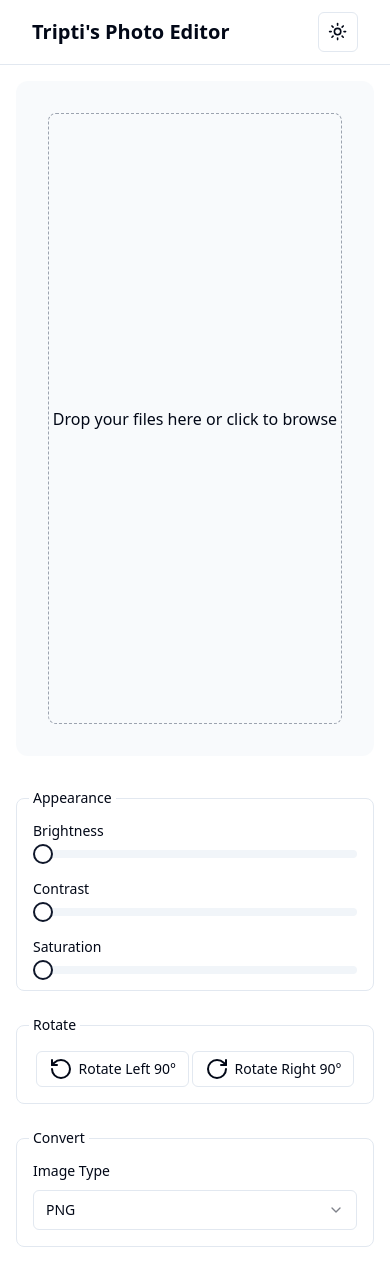
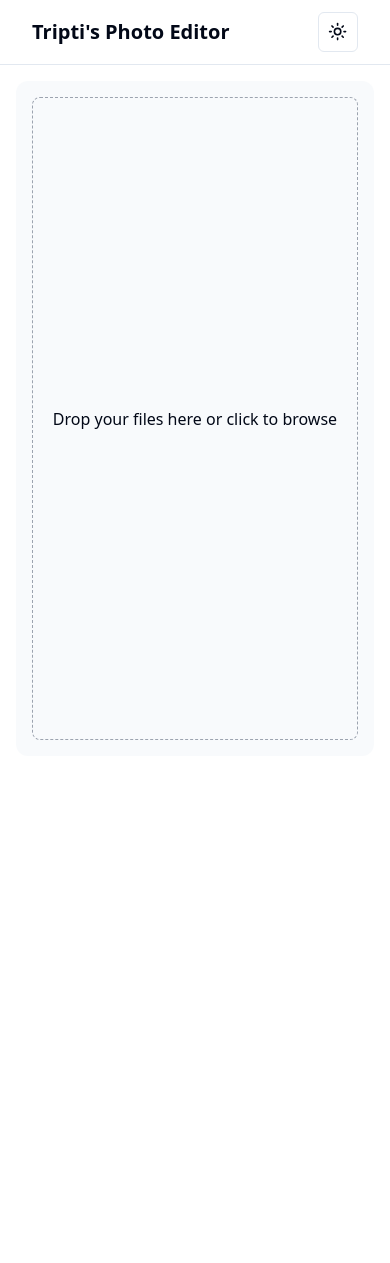
Before and after one commit to AshishKumarD/tripti-image-editor, a React (Vite) app: page / in a window 390 px wide. After the commit the page ends 909 px from the top, so only its background shows below. Built offline with nearby package versions, Linux system fonts and the light colour scheme.

Commit message:
Alpha testing with api

```diff
--- a/src/Dropzone.tsx
+++ b/src/Dropzone.tsx
@@ -1,104 +1,11 @@
-// import { useCallback, useState } from "react"
-// import { useDropzone } from "react-dropzone"
-// import { Button } from "@/components/ui/button"
-
-// export default function MyDropzone() {
-// 	const [dataURL, setDataURL] = useState<string | null>(null)
-// 	const [uploadedURL, setUploadedURL] = useState<string | null>(null)
-
-// 	const onDrop = useCallback((acceptedFiles) => {
-// 		// acceptedFiles.forEach((file) => {
-// 		//   const reader = new FileReader();
-// 		//   reader.onabort = () => console.log("file reading was aborted");
-// 		//   reader.onerror = () => console.log("file reading has failed");
-// 		//   reader.onload = () => {
-// 		//     const binaryStr = reader.result as string;
-// 		//     setDataURL(binaryStr);
-// 		//   };
-// 		//   reader.readAsDataURL(file);
-// 		// });
-// 	}, [])
-
-// 	const { getRootProps, getInputProps, acceptedFiles, isDragActive } =
-// 		useDropzone({ onDrop })
-
-// 	const selectedFile = acceptedFiles[0]
-
-// 	const uploadImage = async () => {
-// 		if (!selectedFile) return
-// 		console.log("Uploading image...", selectedFile)
-// 		return
-// 		const formData = new FormData()
-// 		formData.append("file", selectedFile)
-// 		formData.append(
-// 			"upload_preset",
-// 			import.meta.env.VITE_CLOUDINARY_UPLOAD_PRESET,
-// 		)
-// 		formData.append("api_key", import.meta.env.VITE_CLOUDINARY_API_KEY)
-
-// 		const response = await fetch(`url`, {
-// 			method: "POST",
-// 			body: formData,
-// 		})
-
-// 		const data = await response.json()
-// 		setUploadedURL(data.url)
-// 	}
-
-// 	return (
-// 		<div className="flex h-full w-full flex-col items-center justify-center bg-green-400">
-// 			<div>
-// 				{dataURL ? (
-// 					<div>
-// 						<img src={dataURL} alt="Selected file" />
-// 						<div>
-// 							{uploadedURL ? (
-// 								<span>Uploaded!</span>
-// 							) : (
-// 								<button onClick={uploadImage}>Upload</button>
-// 							)}
-// 							<button onClick={() => setDataURL(null)}>Cancel</button>
-// 						</div>
-// 					</div>
-// 				) : (
-// 					<div {...getRootProps()}>
-// 						<input {...getInputProps()} />
-// 						{isDragActive ? (
-// 							<div>
-// 								<svg
-// 									xmlns="http://www.w3.org/2000/svg"
-// 									viewBox="0 0 24 24"
-// 									height="50"
-// 									width="50"
-// 									fill="currentColor"
-// 								>
-// 									<path d="M1 14.5C1 12.1716 2.22429 10.1291 4.06426 8.9812C4.56469 5.044 7.92686 2 12 2C16.0731 2 19.4353 5.044 19.9357 8.9812C21.7757 10.1291 23 12.1716 23 14.5C23 17.9216 20.3562 20.7257 17 20.9811L7 21C3.64378 20.7257 1 17.9216 1 14.5ZM16.8483 18.9868C19.1817 18.8093 21 16.8561 21 14.5C21 12.927 20.1884 11.4962 18.8771 10.6781L18.0714 10.1754L17.9517 9.23338C17.5735 6.25803 15.0288 4 12 4C8.97116 4 6.42647 6.25803 6.0483 9.23338L5.92856 10.1754L5.12288 10.6781C3.81156 11.4962 3 12.927 3 14.5C3 16.8561 4.81833 18.8093 7.1517 18.9868L7.325 19H16.675L16.8483 18.9868ZM13 13V17H11V13H8L12 8L16 13H13Z"></path>
-// 								</svg>
-// 							</div>
-// 						) : (
-// 							<div className="drag-files">
-// 								Drop your files here or click to browse
-// 							</div>
-// 						)}
-// 					</div>
-// 				)}
-// 			</div>
-// 			{uploadedURL && (
-// 				<a target="_blank" href={uploadedURL} rel="noopener noreferrer">
-// 					<span className="uploaded-url">{uploadedURL}</span>
-// 				</a>
-// 			)}
-// 		</div>
-// 	)
-// }
-
 //@ts-nocheck
 import { useCallback, useState } from "react"
 import { useDropzone } from "react-dropzone"
+import { useImage } from "./lib/imageProvider"
 
 export default function MyDropzone() {
 	const [dataURL, setDataURL] = useState<string | null>(null)
-	const [uploadedURL, setUploadedURL] = useState<string | null>(null)
+	const { imageUrl, setImageUrl } = useImage()
 
 	const onDrop = useCallback((acceptedFiles: File[]) => {
 		acceptedFiles.forEach((file) => {
@@ -113,57 +20,79 @@ export default function MyDropzone() {
 		})
 	}, [])
 
-	const { getRootProps, getInputProps, isDragActive } = useDropzone({ onDrop })
-
 	const uploadImage = async () => {
 		if (!dataURL) return
+
 		const formData = new FormData()
-		formData.append("file", dataURL)
-		// Replace with actual upload logic
-		formData.append("upload_preset", YOUR_UPLOAD_PRESET)
-		formData.append("api_key", YOUR_API_KEY)
 
-		await fetch("YOUR_CLOUDINARY_UPLOAD_URL", {
+		// Convert dataURL to Blob if necessary
+		const blob = await fetch(dataURL).then((res) => res.blob())
+		formData.append("image", blob, "image.png") // Appending with a filename 'image.png'
+
+		try {
+			const response = await fetch("http://localhost:3000/upload", {
 				method: "POST",
 				body: formData,
 			})
-			.then((r) => r.json())
-			.then((data) => {
-				setUploadedURL(data.url)
-			})
+
+			const result = await response.json()
+
+			if (response.ok) {
+				const filename = result.file // Extract filename from response
+
+				// Construct URL to fetch the image
+				const imageUrl = `http://localhost:3000/get/${filename}`
+				setImageUrl(imageUrl) // Update imageUrl in context
+				setDataURL(null) // Clear the dataURL after upload
+			} else {
+				console.error("Upload failed:", result.error)
+			}
+		} catch (error) {
+			console.error("Error uploading image:", error)
+		}
 	}
 
+	// Determine which URL to display
+	const displayUrl = imageUrl || dataURL
+
+	const { getRootProps, getInputProps, isDragActive } = useDropzone({ onDrop })
+
 	return (
-		<div className="flex h-full w-full flex-col items-center justify-center bg-transparent p-4">
-			<div className="relative h-full w-full flex-1">
-				{dataURL ? (
-					<div className="absolute inset-0 flex flex-col items-center justify-center rounded-lg border border-dashed border-gray-300">
+		<div
+			{...getRootProps({
+				className:
+					"dropzone flex flex-col items-center justify-center w-full h-full border border-dashed border-gray-400 rounded-lg",
+			})}
+		>
+			<input {...getInputProps()} />
+			{displayUrl ? (
+				<div className="relative flex h-full w-full flex-1 items-center justify-center bg-transparent p-4">
 					<img
-							src={dataURL}
+						src={displayUrl}
 						alt="Selected file"
 						className="max-h-full max-w-full object-contain"
 					/>
-						<div className="mt-4 flex gap-4">
-							{uploadedURL ? (
-								<span>Uploaded!</span>
-							) : (
-								<button onClick={uploadImage} className="btn">
+					{/* Hide buttons if imageUrl is present */}
+					{!imageUrl && dataURL && (
+						<div className="absolute bottom-4 flex gap-4">
+							<button
+								className=" bg-primary p-2 text-primary-foreground hover:bg-primary/90"
+								onClick={uploadImage}
+								onMouseDown={(e) => e.preventDefault()} // Prevent default behavior
+							>
 								Upload
 							</button>
-							)}
-							<button onClick={() => setDataURL(null)} className="btn">
+							<button
+								onClick={() => setDataURL(null)}
+								className=" bg-primary p-2 text-primary-foreground hover:bg-primary/90"
+							>
 								Cancel
 							</button>
 						</div>
+					)}
 				</div>
 			) : (
-					<div
-						{...getRootProps({
-							className:
-								"dropzone flex items-center justify-center w-full h-full border border-dashed border-gray-400 rounded-lg",
-						})}
-					>
-						<input {...getInputProps()} />
+				<div className="flex flex-col items-center justify-center">
 					{isDragActive ? (
 						<div className="flex flex-col items-center justify-center">
 							<svg
@@ -178,25 +107,12 @@ export default function MyDropzone() {
 							<p className="mt-2">Drop your files here or click to browse</p>
 						</div>
 					) : (
-							<div className="flex flex-col items-center justify-center">
 						<p className="text-center">
 							Drop your files here or click to browse
 						</p>
-							</div>
 					)}
 				</div>
 			)}
 		</div>
-			{uploadedURL && (
-				<a
-					target="_blank"
-					href={uploadedURL}
-					rel="noopener noreferrer"
-					className="mt-4 text-blue-500"
-				>
-					<span className="uploaded-url">{uploadedURL}</span>
-				</a>
-			)}
-		</div>
 	)
 }
--- a/src/dashboard.tsx
+++ b/src/dashboard.tsx
@@ -1,6 +1,7 @@
-import { RotateCcw, RotateCw } from "lucide-react"
+import { RotateCcw, RotateCw, Download } from "lucide-react"
 import { Button } from "@/components/ui/button"
 import { Label } from "@/components/ui/label"
+import React, { useState, useCallback } from "react"
 import {
 	Select,
 	SelectContent,
@@ -10,8 +11,116 @@ import {
 } from "@/components/ui/select"
 import MyDropzone from "./Dropzone"
 import { Slider } from "./components/ui/slider"
+import { useImage } from "./lib/imageProvider"
 
 export function Dashboard() {
+	const { imageUrl, setImageUrl } = useImage()
+	const [brightness, setBrightness] = useState(1)
+	const [contrast, setContrast] = useState(1)
+	const [saturation, setSaturation] = useState(1)
+	const [rotation, setRotation] = useState(0)
+	const [imageType, setImageType] = useState("png")
+	const [quality, setQuality] = useState(50) // New state for image quality
+	const [width, setWidth] = useState(500) // New state for image width
+
+	const handleBrightnessChange = (value: number) => {
+		setBrightness(value)
+		handleTransform()
+	}
+
+	const handleContrastChange = (value: number) => {
+		setContrast(value)
+		handleTransform()
+	}
+
+	const handleSaturationChange = (value: number) => {
+		setSaturation(value)
+		handleTransform()
+	}
+
+	const handleRotationLeft = () => {
+		setRotation((prevRotation) => {
+			const newRotation = prevRotation - 90
+			return newRotation < 0 ? 360 + newRotation : newRotation
+		})
+		handleTransform()
+	}
+
+	const handleRotationRight = () => {
+		setRotation((prevRotation) => {
+			const newRotation = prevRotation + 90
+			return newRotation >= 360 ? newRotation - 360 : newRotation
+		})
+		handleTransform()
+	}
+
+	const handleImageTypeChange = (value: string) => setImageType(value)
+
+	const handleQualityChange = (value: number) => {
+		setQuality(value)
+		handleTransform()
+	}
+
+	const handleWidthChange = (value: number) => {
+		setWidth(value)
+		handleTransform()
+	}
+
+	const handleTransform = useCallback(() => {
+		// Check if imageUrl has a base URL and strip existing query parameters if needed
+		const baseUrl = imageUrl?.split("?")[0]
+
+		// Construct the query parameters
+		const queryParams = new URLSearchParams({
+			b: brightness.toString(),
+			s: saturation.toString(),
+			c: contrast.toString(),
+			r: rotation.toString(),
+			f: imageType,
+			q: quality.toString(), // Add quality parameter
+			w: width.toString(), // Add width parameter
+		}).toString()
+
+		// Build the new URL
+		const newUrl = `${baseUrl}?${queryParams}`
+
+		// Update the image URL in the state or context
+		setImageUrl(newUrl)
+
+		console.log("Transforming image with", {
+			newUrl,
+			brightness,
+			contrast,
+			saturation,
+			rotation,
+			imageType,
+			quality, // Log quality as well
+			width, // Log width as well
+		})
+	}, [
+		imageUrl,
+		brightness,
+		contrast,
+		saturation,
+		rotation,
+		imageType,
+		quality,
+		width,
+		setImageUrl,
+	])
+
+	const handleDownload = () => {
+		handleTransform()
+		const link = document.createElement("a")
+		if (imageUrl) {
+			link.href = imageUrl
+		}
+		link.download = `image.${imageType}`
+		document.body.appendChild(link)
+		link.click()
+		document.body.removeChild(link)
+	}
+
 	return (
 		<div className="md:pl08 grid h-screen w-full">
 			<div className="flex h-full flex-col">
@@ -25,18 +134,58 @@ export function Dashboard() {
 								</legend>
 								{/* Brightness */}
 								<div className="grid gap-3">
-									<Label htmlFor="model">Brightness</Label>
-									<Slider />
+									<Label htmlFor="brightness">Brightness</Label>
+									<Slider
+										min={0}
+										max={2}
+										step={0.1}
+										value={[brightness]}
+										onValueChange={(value) => handleBrightnessChange(value[0])}
+									/>
 								</div>
 								{/* Contrast */}
 								<div className="grid gap-3">
-									<Label htmlFor="model">Contrast</Label>
-									<Slider />
+									<Label htmlFor="contrast">Contrast</Label>
+									<Slider
+										min={0}
+										max={2}
+										step={0.1}
+										value={[contrast]}
+										onValueChange={(value) => handleContrastChange(value[0])}
+									/>
 								</div>
 								{/* Saturation */}
 								<div className="grid gap-3">
-									<Label htmlFor="model">Saturation</Label>
-									<Slider />
+									<Label htmlFor="saturation">Saturation</Label>
+									<Slider
+										min={0}
+										max={2}
+										step={0.1}
+										value={[saturation]}
+										onValueChange={(value) => handleSaturationChange(value[0])}
+									/>
+								</div>
+								{/* Quality */}
+								<div className="grid gap-3">
+									<Label htmlFor="quality">Quality</Label>
+									<Slider
+										min={0}
+										max={100}
+										step={1}
+										value={[quality]}
+										onValueChange={(value) => handleQualityChange(value[0])}
+									/>
+								</div>
+								{/* Width */}
+								<div className="grid gap-3">
+									<Label htmlFor="width">Width</Label>
+									<Slider
+										min={1}
+										max={10000}
+										step={1}
+										value={[width]}
+										onValueChange={(value) => handleWidthChange(value[0])}
+									/>
 								</div>
 							</fieldset>
 
@@ -46,106 +195,70 @@ export function Dashboard() {
 								</legend>
 								<div className="flex justify-evenly">
 									<Button
+										type="button"
 										variant="outline"
 										size="sm"
 										className="gap-1.5 text-sm"
+										onClick={handleRotationLeft}
 									>
 										<RotateCcw />
 										Rotate Left 90°
 									</Button>
 									<Button
+										type="button"
 										variant="outline"
 										size="sm"
 										className="gap-1.5 text-sm"
+										onClick={handleRotationRight}
 									>
 										<RotateCw />
 										Rotate Right 90°
 									</Button>
 								</div>
 							</fieldset>
+
 							<fieldset className="grid gap-6 rounded-lg border p-4">
 								<legend className="-ml-1 px-1 text-sm font-medium">
 									Convert
 								</legend>
 								<div className="grid gap-3">
-									<Label htmlFor="role">Image Type</Label>
-									<Select defaultValue="png">
+									<Label htmlFor="imageType">Image Type</Label>
+									<Select
+										value={imageType}
+										onValueChange={handleImageTypeChange}
+									>
 										<SelectTrigger>
 											<SelectValue placeholder="Select a type" />
 										</SelectTrigger>
 										<SelectContent>
 											<SelectItem value="png">PNG</SelectItem>
 											<SelectItem value="jpeg">JPEG</SelectItem>
+											<SelectItem value="jpg">JPG</SelectItem>
+											<SelectItem value="heif">HEIF</SelectItem>
+											<SelectItem value="raw">RAW</SelectItem>
+											<SelectItem value="tiff">TIFF</SelectItem>
+											<SelectItem value="webp">WEBP</SelectItem>
 										</SelectContent>
 									</Select>
 								</div>
+								<Button
+									type="button"
+									variant="outline"
+									className="mt-4"
+									onClick={handleDownload}
+								>
+									<Download />
+									Download Image
+								</Button>
 							</fieldset>
 						</form>
 					</div>
 
 					{/* Main Content */}
 					<div className="relative flex h-full min-h-[80vh] flex-col overflow-auto rounded-xl bg-muted/50 p-4 md:col-span-2 lg:col-span-3">
-						<div className="flex-1 overflow-auto">
-							<MyDropzone />
-						</div>
+						<MyDropzone />
 					</div>
 				</main>
-
-				{/* Move left panel below main content on small screens */}
-				<div className="flex flex-col gap-4 p-4 md:hidden">
-					<form className="grid w-full items-start gap-6">
-						<fieldset className="grid gap-6 rounded-lg border p-4">
-							<legend className="-ml-1 px-1 text-sm font-medium">
-								Appearance
-							</legend>
-							{/* Brightness */}
-							<div className="grid gap-3">
-								<Label htmlFor="model">Brightness</Label>
-								<Slider />
-							</div>
-							{/* Contrast */}
-							<div className="grid gap-3">
-								<Label htmlFor="model">Contrast</Label>
-								<Slider />
-							</div>
-							{/* Saturation */}
-							<div className="grid gap-3">
-								<Label htmlFor="model">Saturation</Label>
-								<Slider />
-							</div>
-						</fieldset>
-						<fieldset className="row-span-2 gap-6 rounded-lg border p-4">
-							<legend className="-ml-1 px-1 text-sm font-medium">Rotate</legend>
-							<div className="flex justify-evenly">
-								<Button variant="outline" size="sm" className="gap-1.5 text-sm">
-									<RotateCcw />
-									Rotate Left 90°
-								</Button>
-								<Button variant="outline" size="sm" className="gap-1.5 text-sm">
-									<RotateCw />
-									Rotate Right 90°
-								</Button>
-							</div>
-						</fieldset>
-						<fieldset className="grid gap-6 rounded-lg border p-4">
-							<legend className="-ml-1 px-1 text-sm font-medium">
-								Convert
-							</legend>
-							<div className="grid gap-3">
-								<Label htmlFor="role">Image Type</Label>
-								<Select defaultValue="png">
-									<SelectTrigger>
-										<SelectValue placeholder="Select a type" />
-									</SelectTrigger>
-									<SelectContent>
-										<SelectItem value="png">PNG</SelectItem>
-										<SelectItem value="jpeg">JPEG</SelectItem>
-									</SelectContent>
-								</Select>
-							</div>
-						</fieldset>
-					</form>
-				</div>
 			</div>
 		</div>
 	)
--- /dev/null
+++ b/src/lib/imageProvider.tsx
@@ -0,0 +1,22 @@
+import React, { createContext, useContext, useState } from "react"
+
+const ImageContext = createContext({
+	imageUrl: null as string | null,
+	setImageUrl: (url: string) => {},
+})
+
+import { ReactNode } from "react"
+
+export function ImageProvider({ children }: { children: ReactNode }) {
+	const [imageUrl, setImageUrl] = useState<string | null>(null)
+
+	return (
+		<ImageContext.Provider value={{ imageUrl, setImageUrl }}>
+			{children}
+		</ImageContext.Provider>
+	)
+}
+
+export function useImage() {
+	return useContext(ImageContext)
+}
--- a/src/main.tsx
+++ b/src/main.tsx
@@ -4,11 +4,14 @@ import App from "./App.tsx"
 import "./index.css"
 
 import { BrowserRouter as Router } from "react-router-dom"
+import { ImageProvider } from "./lib/imageProvider.tsx"
 
 ReactDOM.createRoot(document.getElementById("root")!).render(
-  <React.StrictMode>
-    <Router>
-      <App />
-    </Router>
-  </React.StrictMode>
+	<React.StrictMode>
+		<Router>
+			<ImageProvider>
+				<App />
+			</ImageProvider>
+		</Router>
+	</React.StrictMode>,
 )
```
Lines whose indentation alone changed are shown as unchanged.
